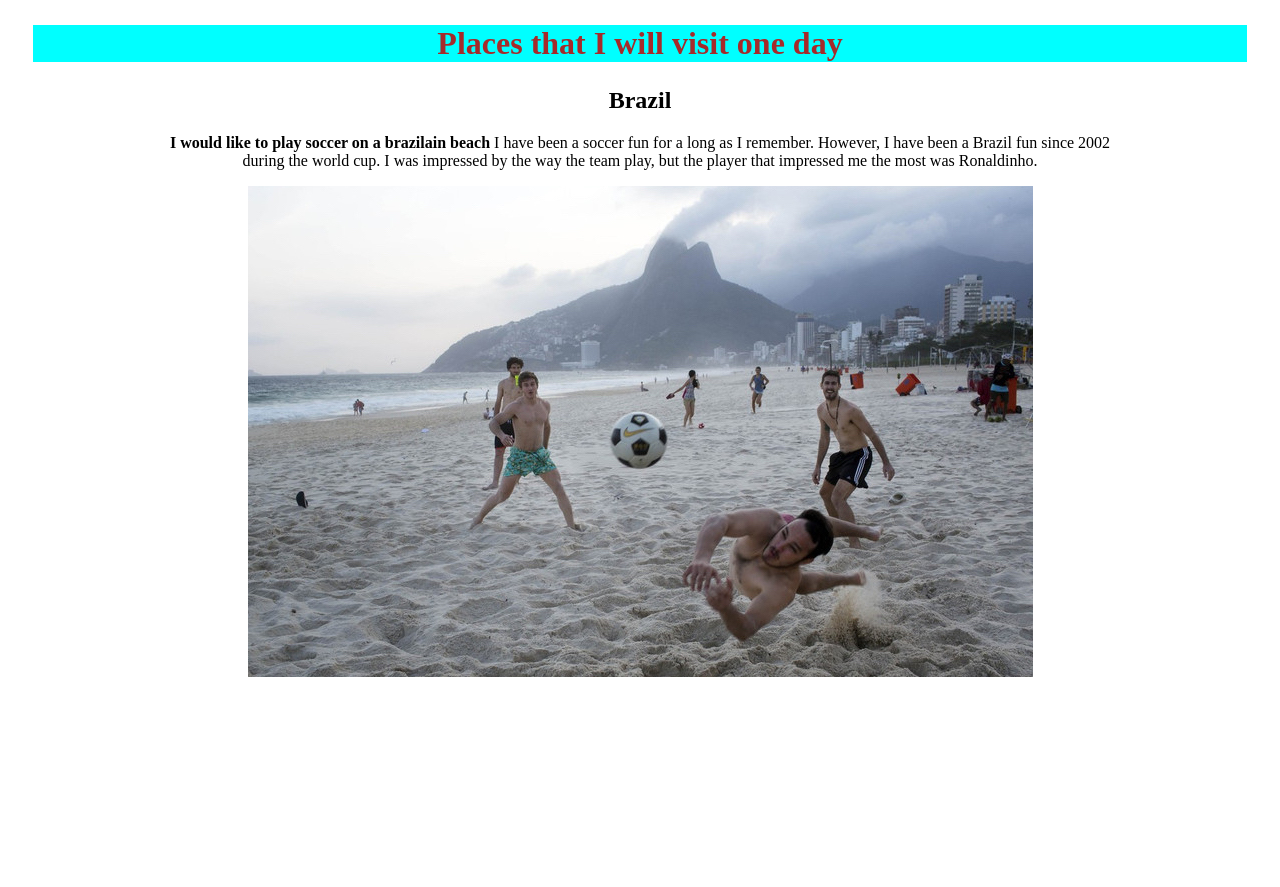
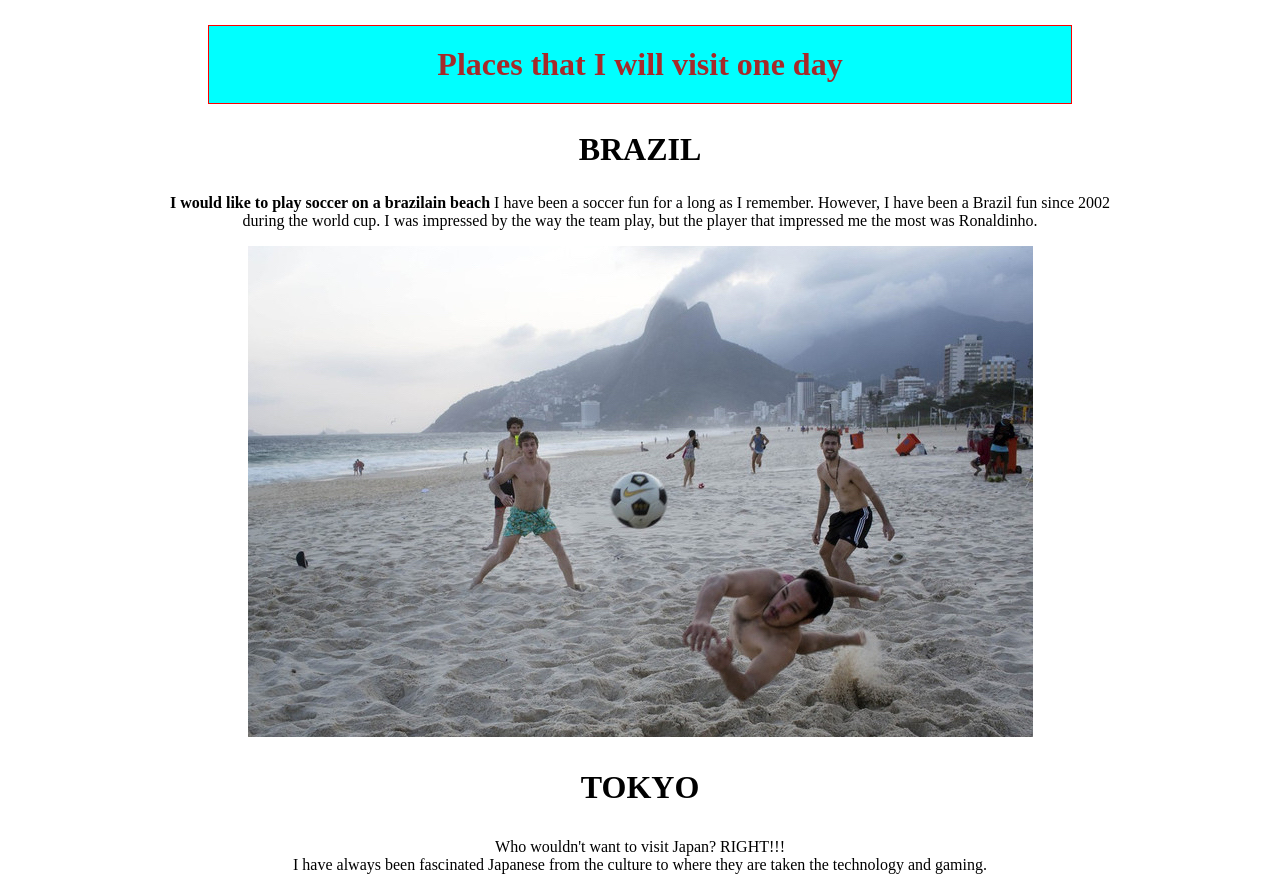
Before and after one commit to mbdiallo01/html-me-something, a plain HTML site: page index.html in a window 1280 px wide. Shown: the top 887 px of the page. Before the commit the page ends 800 px from the top, so only its background shows below. Drawn offline with Linux system fonts and the light colour scheme; a script that the page names is missing.

Commit message:
added a new image (Tokyo)

```diff
--- a/index.html
+++ b/index.html
@@ -10,10 +10,14 @@
 </head>
 <body>
     <h1>Places that I will visit one day</h1>
-    <h2>Brazil</h2>
-    <p><b> I would like to play soccer on a brazilain beach</b> I have been a soccer fun for a long as I remember. However, I have been a Brazil fun since 2002 during the world cup. I was impressed by
-         the way the team play, but the player that impressed me the most was Ronaldinho.</p>
+    <h2>BRAZIL</h2>
+    <p><b> I would like to play soccer on a brazilain beach</b> I have been a soccer fun for a long as I remember.
+         However, I have been a Brazil fun since 2002 during the world cup. I was impressed by the way the team play,
+         but the player that impressed me the most was Ronaldinho.</p>
     <img src="images/brazil_soccer.jpg" alt="Personal Photo" style="width:785px;height:491px" class="center";>
-    <h3></h3>
+    <h3>TOKYO</h3>
+    <p>Who wouldn't want to visit Japan? RIGHT!!!<br>I have always been fascinated Japanese from the culture to where they
+        are taken the technology and gaming.</p>
+    <img src="images/tokyo.png" style="width:1100px;height:690p" class="center"
 </body>
 </html>
--- a/style.css
+++ b/style.css
@@ -1,10 +1,16 @@
-h1, h2 {
+h1, h2, h3 {
     text-align: center;
 }
 h1 {
+    border: 1px solid red;
+    padding-top: 20px;
+    padding-bottom: 20px;
     color: brown;
     background-color: aqua;
-    margin: 25px 25px 25px 25px;
+    margin: 25px 200px 25px 200px;
+}
+h2, h3 {
+    font-size: 200%;
 }
 .center {
     display: block;
```
Also changed, not shown: images/tokyo.jpg (added), images/tokyo.png (added), 1 other file.
